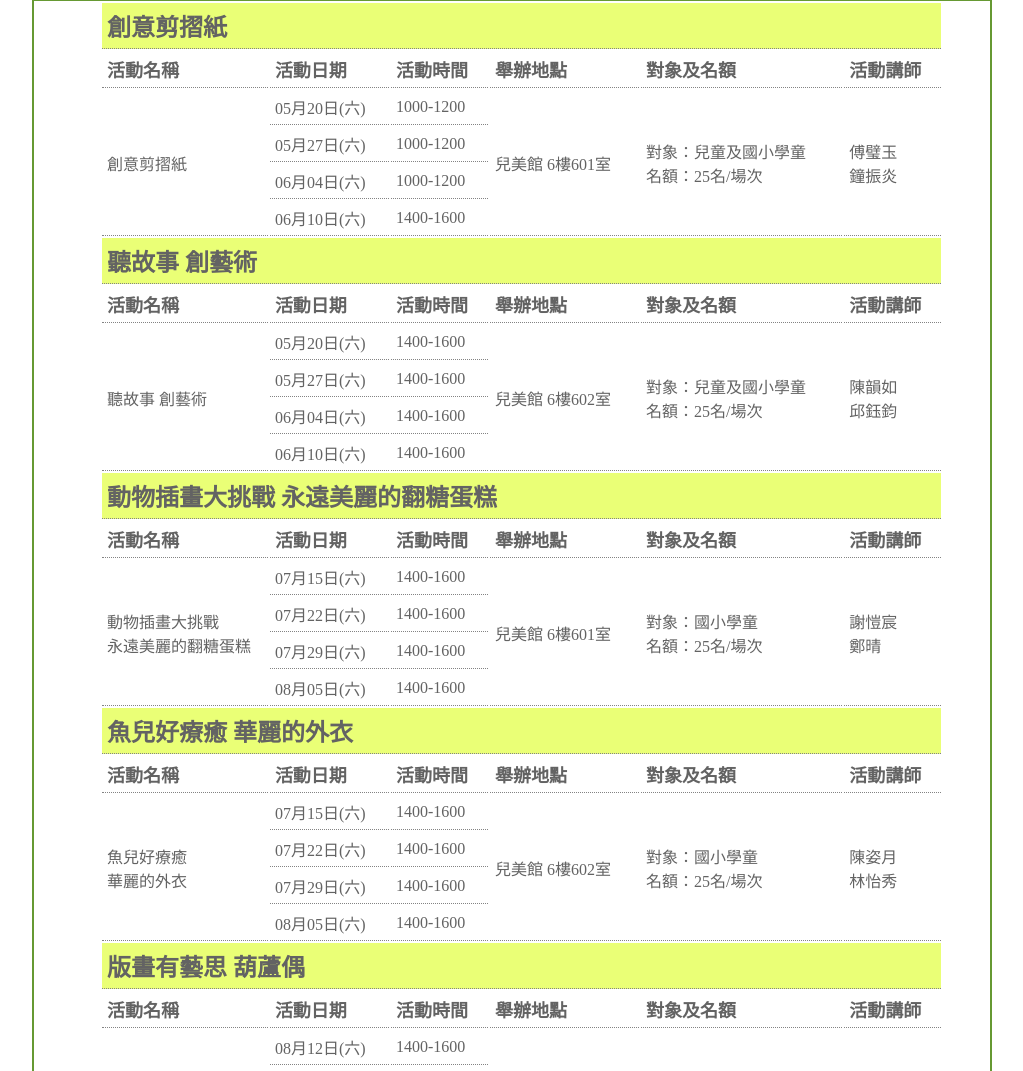
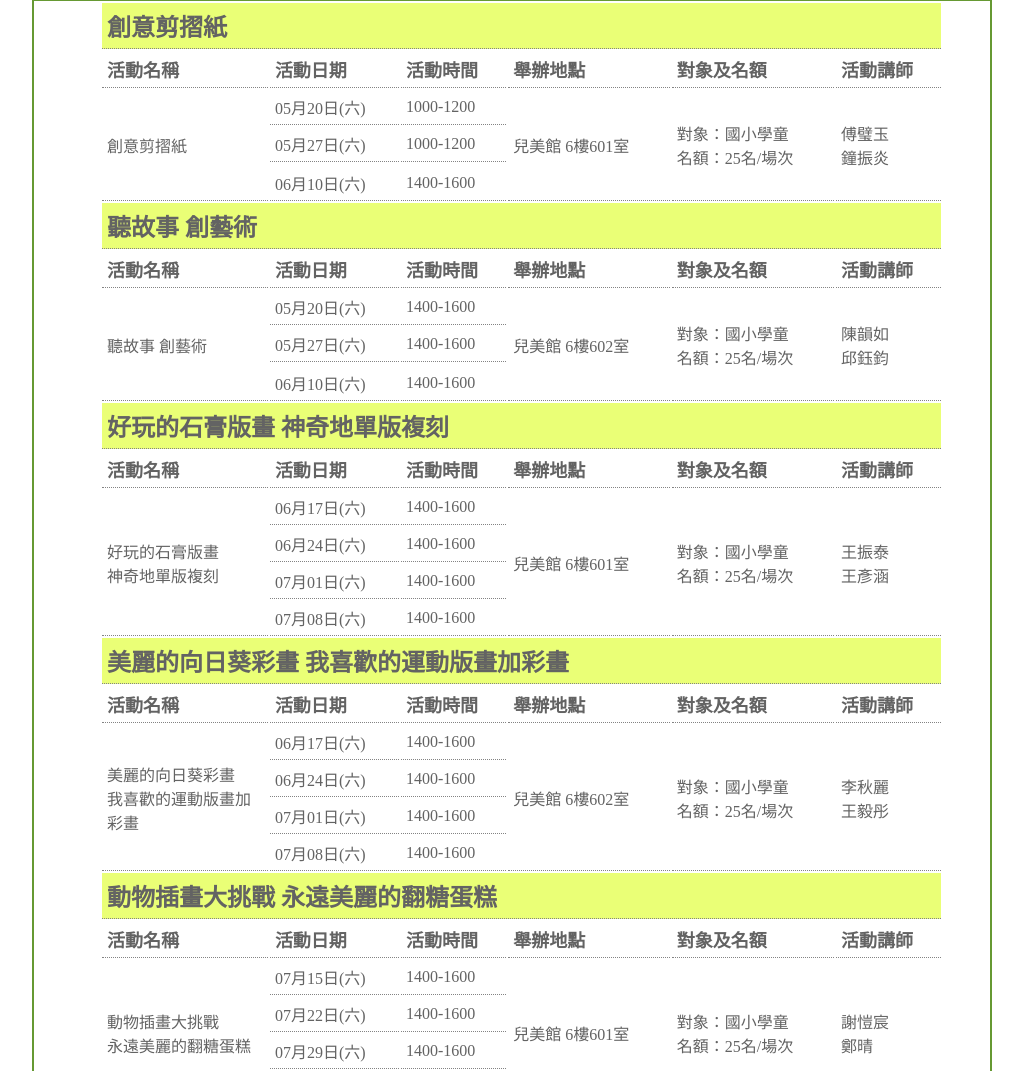
Before and after one commit to taoyuanLib/taoyuanLib.github.io, a plain HTML site: page camt/artedu_sat.html in a window 1280 px wide. Shown: the part 233-1304 px from the top of the page, without its empty margins (128-1151 px from the left). Drawn offline with Linux system fonts and the light colour scheme.

Commit message:
20170726

```diff
--- a/camt/artedu_sat.html
+++ b/camt/artedu_sat.html
@@ -189,7 +189,7 @@ td a{
 			<td>05月20日(六)</td>
 			<td>1000-1200</td>
 			<td rowspan="4">兒美館 6樓601室</td>
-			<td rowspan="4">對象：兒童及國小學童<br/>名額：25名/場次</td>
+			<td rowspan="4">對象：國小學童<br/>名額：25名/場次</td>
 			<td rowspan="4">傅璧玉<br/>鐘振炎</td>
 			</tr>
 			<tr>
@@ -197,8 +197,6 @@ td a{
 			    <td>1000-1200</td>
 			</tr>
      		<tr>
-		        <td>06月04日(六)</td>
-			    <td>1000-1200</td>
 			</tr>
 	    	<tr>
 		        <td>06月10日(六)</td>
@@ -225,7 +223,7 @@ td a{
 			<td>05月20日(六)</td>
 			<td>1400-1600</td>
 			<td rowspan="4">兒美館 6樓602室</td>
-			<td rowspan="4">對象：兒童及國小學童<br/>名額：25名/場次</td>
+			<td rowspan="4">對象：國小學童<br/>名額：25名/場次</td>
 			<td rowspan="4">陳韻如<br/>邱鈺鈞</td>
 			</tr>
 			<tr>
@@ -233,14 +231,85 @@ td a{
 			    <td>1400-1600</td>
 			</tr>
      		<tr>
-		        <td>06月04日(六)</td>
-			    <td>1400-1600</td>
 			</tr>
 	    	<tr>
 		        <td>06月10日(六)</td>
 			    <td>1400-1600</td>
 			</tr>
 <!--聽故事 創藝術 END-->
+
+<!--好玩的石膏版畫 神奇地單版複刻 -->
+
+			<tr>
+				<th colspan="6" style="font-size: x-large;background-color: #EAFF76;">好玩的石膏版畫 神奇地單版複刻</th>
+			</tr>
+		<tr>
+			<th>活動名稱</th>
+			<th >活動日期</th>
+			<th >活動時間</th>
+			<th >舉辦地點</th>
+			<th >對象及名額</th>
+			<th >活動講師</th>
+
+		</tr>
+		<tr>
+		    <td width="20%" rowspan="4">好玩的石膏版畫  <br/> 神奇地單版複刻</td>
+			<td>06月17日(六)</td>
+			<td>1400-1600</td>
+			<td rowspan="4">兒美館 6樓601室</td>
+			<td rowspan="4">對象：國小學童<br/>名額：25名/場次</td>
+			<td rowspan="4">王振泰 <br/>王彥涵</td>
+			</tr>
+			<tr>
+		        <td>06月24日(六)</td>
+			    <td>1400-1600</td>
+			</tr>
+     		<tr>
+		        <td>07月01日(六)</td>
+			    <td>1400-1600</td>
+			</tr>
+	    	<tr>
+		        <td>07月08日(六)</td>
+			    <td>1400-1600</td>
+			</tr>
+<!--好玩的石膏版畫 神奇地單版複刻 END-->
+
+<!--美麗的向日葵彩畫 我喜歡的運動版畫加彩畫-->
+
+			<tr>
+				<th colspan="6" style="font-size: x-large;background-color: #EAFF76;">美麗的向日葵彩畫 我喜歡的運動版畫加彩畫</th>
+			</tr>
+		<tr>
+			<th>活動名稱</th>
+			<th >活動日期</th>
+			<th >活動時間</th>
+			<th >舉辦地點</th>
+			<th >對象及名額</th>
+			<th >活動講師</th>
+
+		</tr>
+		<tr>
+		    <td width="20%" rowspan="4">美麗的向日葵彩畫  <br/> 我喜歡的運動版畫加彩畫</td>
+			<td>06月17日(六)</td>
+			<td>1400-1600</td>
+			<td rowspan="4">兒美館 6樓602室</td>
+			<td rowspan="4">對象：國小學童<br/>名額：25名/場次</td>
+			<td rowspan="4">李秋麗 <br/>王毅彤</td>
+			</tr>
+			<tr>
+		        <td>06月24日(六)</td>
+			    <td>1400-1600</td>
+			</tr>
+     		<tr>
+		        <td>07月01日(六)</td>
+			    <td>1400-1600</td>
+			</tr>
+	    	<tr>
+		        <td>07月08日(六)</td>
+			    <td>1400-1600</td>
+			</tr>
+<!--美麗的向日葵彩畫 我喜歡的運動版畫加彩畫 END-->
+
 <!--動物插畫大挑戰  永遠美麗的翻糖蛋糕 -->
 
 			<tr>
```
Also changed, not shown: camt/artedu_sun.html (+53 -1 lines).
